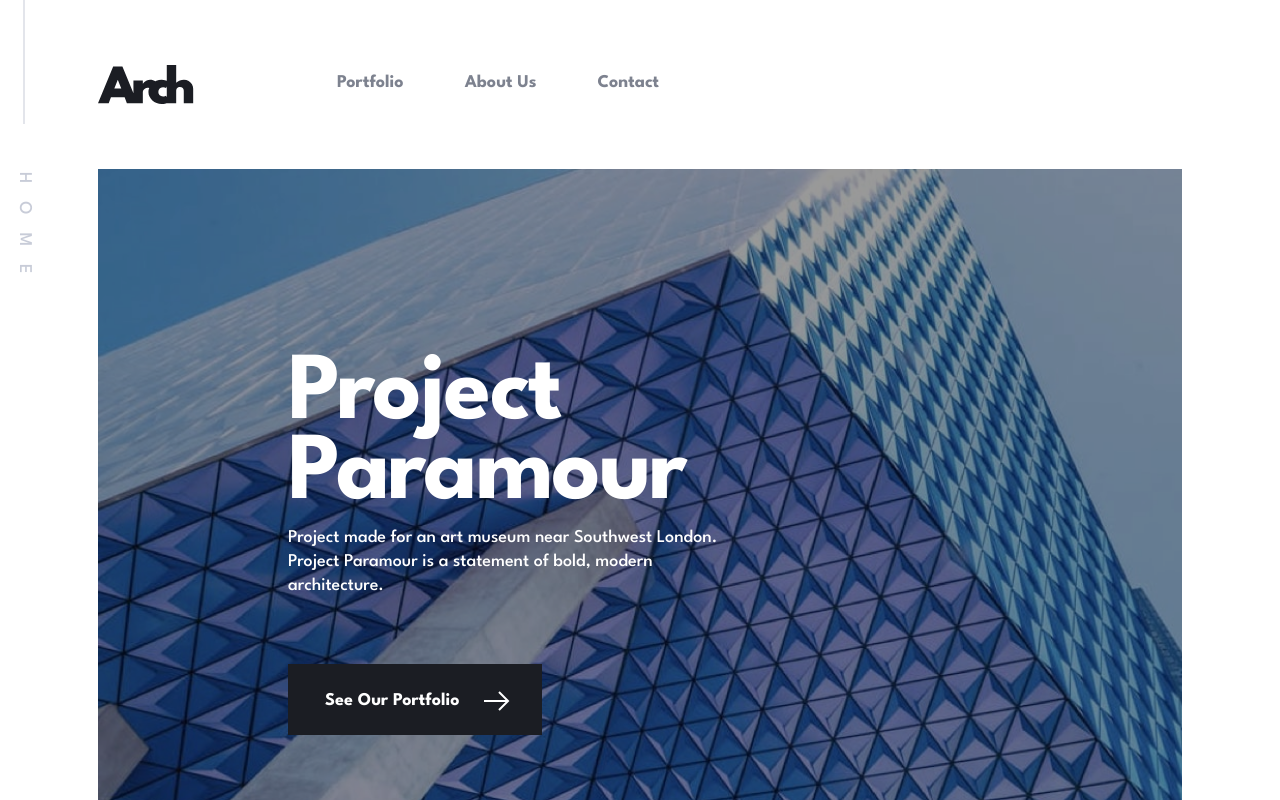
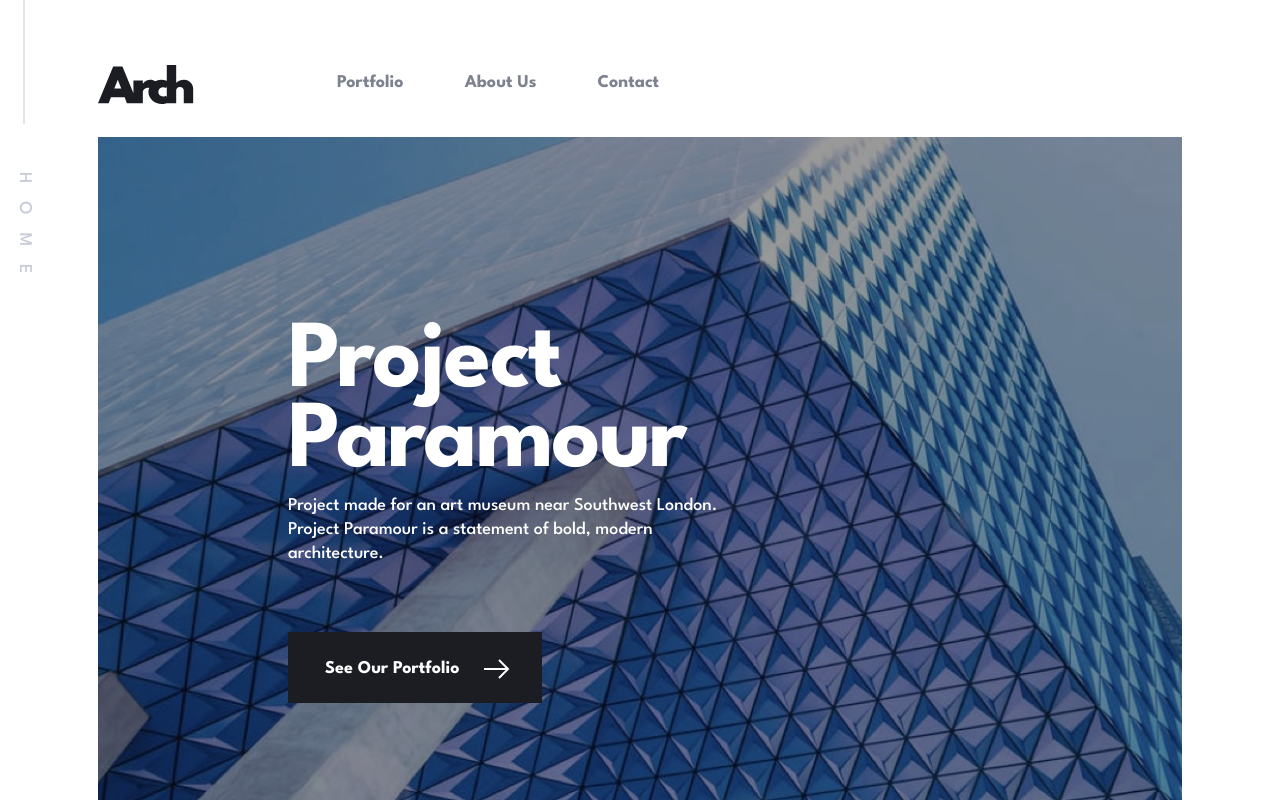
Before and after one commit to lleonardus/arch-studio, a React (Vite) app: page / in a window 1280 px wide. Shown: the top 800 px of the page. Built offline with nearby package versions, Linux system fonts and the light colour scheme.

Commit message:
removing padding bottom from header

```diff
--- a/src/ui/Header.jsx
+++ b/src/ui/Header.jsx
@@ -16,7 +16,7 @@ export function Header() {
       <div className="absolute left-[-96px] top-[280px] hidden w-[240px] rotate-90 text-base uppercase tracking-[1.125rem] text-gray-300 before:absolute before:left-[-204px] before:top-1/2 before:h-[1px] before:w-[204px] before:-translate-y-1/2 before:translate-x-[-48px] before:bg-gray-300 tablet:inline-block">
         {pathName || "Home"}
       </div>
-      <header className="relative flex h-fit items-center justify-between px-8 py-8 text-gray-900 tablet:justify-normal tablet:gap-[79px] tablet:px-0 xl:gap-[95px]">
+      <header className="relative flex h-fit items-center justify-between px-8 pt-8 text-gray-900 tablet:justify-normal tablet:gap-[79px] tablet:px-0 xl:gap-[95px]">
         <Link
           to="/"
           className="inline-block h-8 w-[77px] tablet:h-10 tablet:w-24"
```
